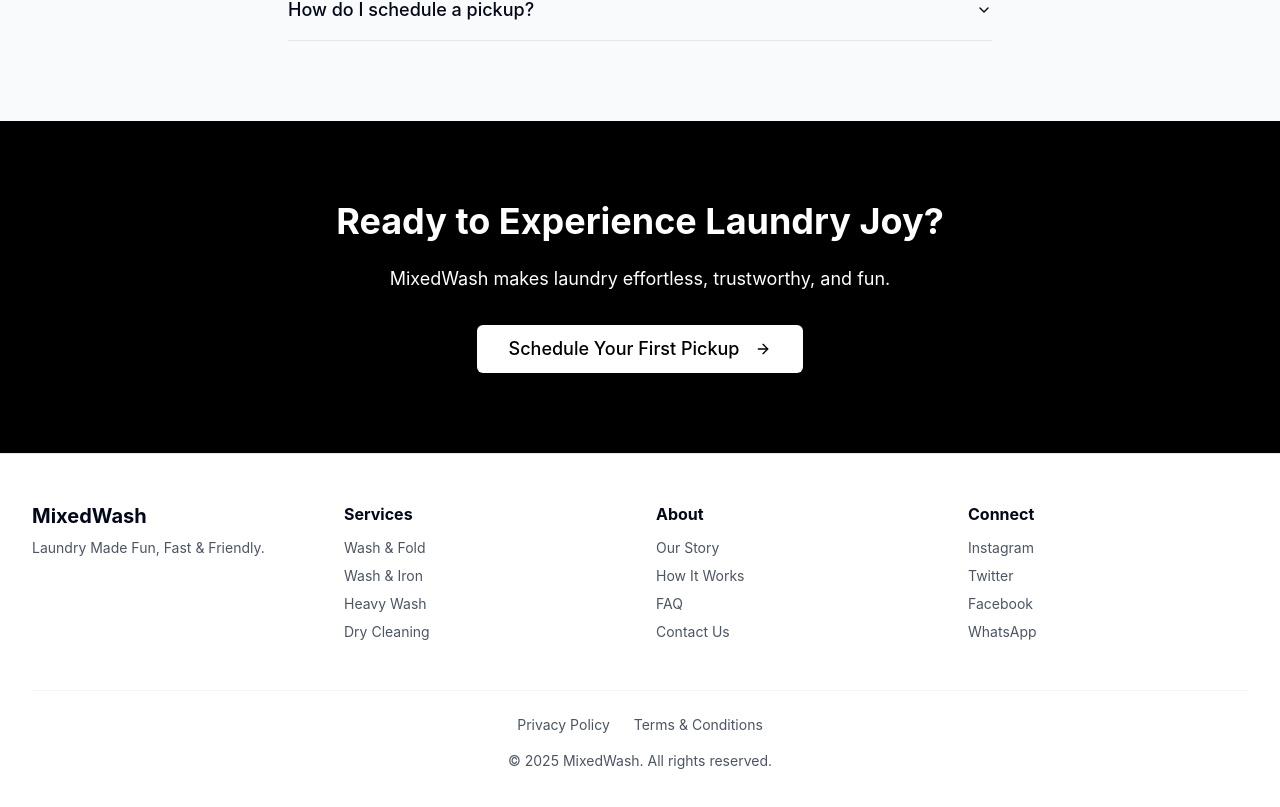
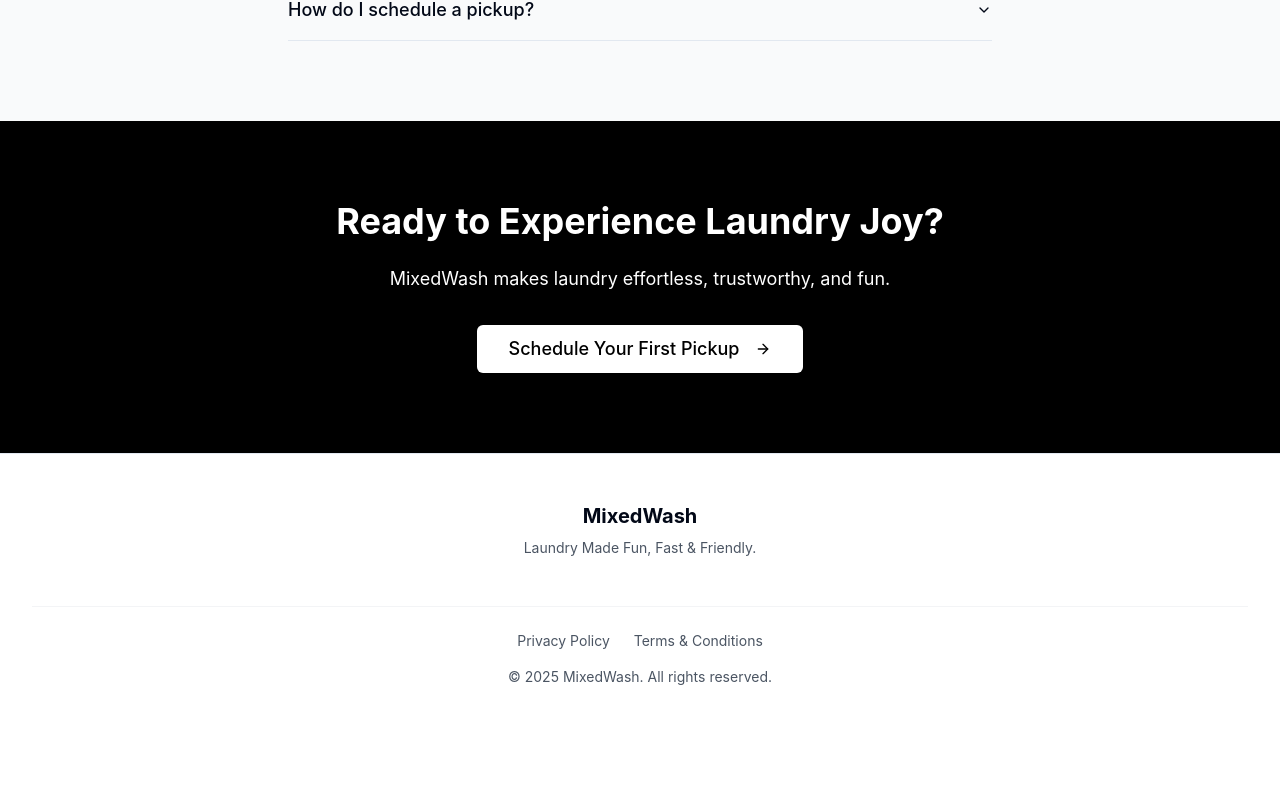
Before and after one commit to tushaar24/mixedwash-swift-style, a React (Vite) app: page / in a window 1280 px wide. Shown: the part 4630-5437 px from the top of the page. After the commit the page ends 5365 px from the top, so only its background shows below. Built offline with nearby package versions, Linux system fonts and the light colour scheme.

Commit message:
Remove About and Connect sections
Removed the About and Connect sections from the footer.

```diff
--- a/src/components/Footer.tsx
+++ b/src/components/Footer.tsx
@@ -5,43 +5,11 @@ export const Footer = () => {
   return (
     <footer className="bg-white border-t">
       <div className="max-w-7xl mx-auto px-4 sm:px-6 lg:px-8 py-12">
-        <div className="grid grid-cols-1 md:grid-cols-4 gap-8">
-          <div>
-            <span className="text-xl font-bold">MixedWash</span>
-            <p className="mt-2 text-sm text-gray-600">
-              Laundry Made Fun, Fast & Friendly.
-            </p>
-          </div>
-
-          <div>
-            <h3 className="font-bold mb-3">Services</h3>
-            <ul className="space-y-2 text-sm text-gray-600">
-              <li><a href="#" className="hover:underline">Wash & Fold</a></li>
-              <li><a href="#" className="hover:underline">Wash & Iron</a></li>
-              <li><a href="#" className="hover:underline">Heavy Wash</a></li>
-              <li><a href="#" className="hover:underline">Dry Cleaning</a></li>
-            </ul>
-          </div>
-
-          <div>
-            <h3 className="font-bold mb-3">About</h3>
-            <ul className="space-y-2 text-sm text-gray-600">
-              <li><a href="#" className="hover:underline">Our Story</a></li>
-              <li><a href="#" className="hover:underline">How It Works</a></li>
-              <li><a href="#" className="hover:underline">FAQ</a></li>
-              <li><a href="#" className="hover:underline">Contact Us</a></li>
-            </ul>
-          </div>
-
-          <div>
-            <h3 className="font-bold mb-3">Connect</h3>
-            <ul className="space-y-2 text-sm text-gray-600">
-              <li><a href="#" className="hover:underline">Instagram</a></li>
-              <li><a href="#" className="hover:underline">Twitter</a></li>
-              <li><a href="#" className="hover:underline">Facebook</a></li>
-              <li><a href="#" className="hover:underline">WhatsApp</a></li>
-            </ul>
-          </div>
+        <div className="text-center">
+          <span className="text-xl font-bold">MixedWash</span>
+          <p className="mt-2 text-sm text-gray-600">
+            Laundry Made Fun, Fast & Friendly.
+          </p>
         </div>
 
         <div className="border-t border-gray-100 mt-12 pt-6 text-center text-sm text-gray-600">
```
